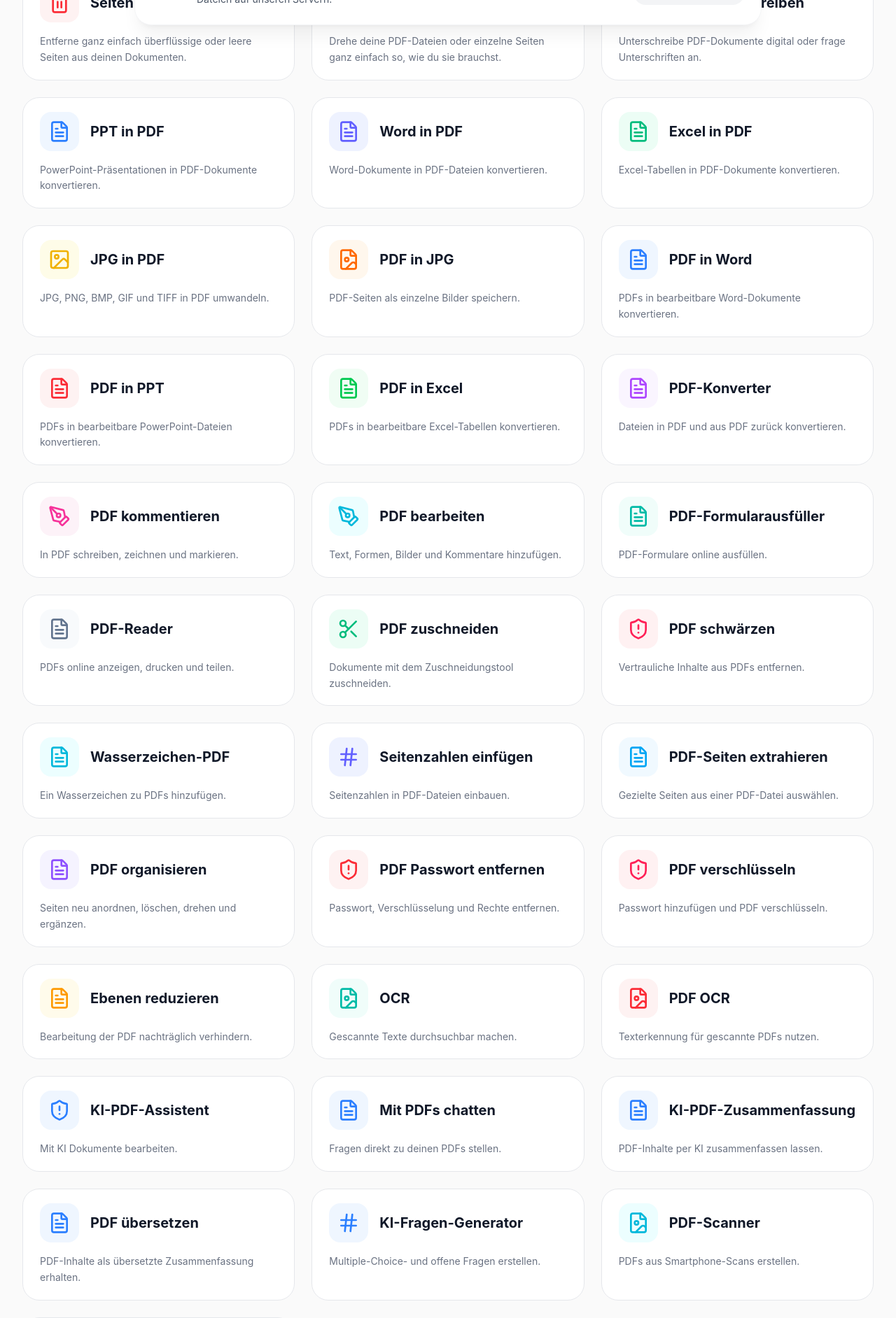
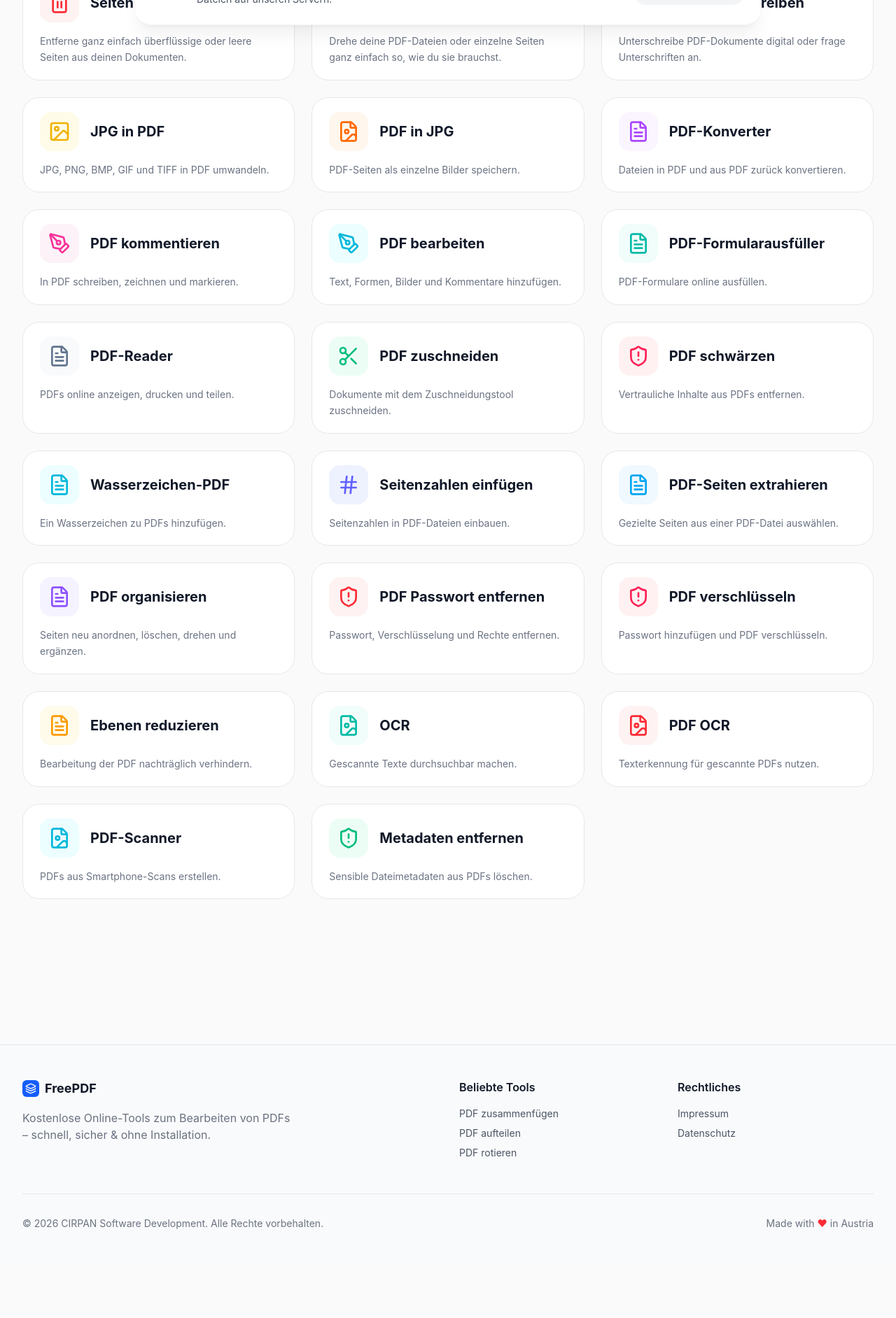
Before and after one commit to DrCirpologe/FreePDF, a React (Vite) app: page / in a window 1280 px wide. Shown: the part 740-2624 px from the top of the page at 70% size. After the commit the page ends 2547 px from the top, so only its background shows below. Built offline with nearby package versions, Linux system fonts and the light colour scheme.

Commit message:
Comment out unavailable tools across menu and routes

```diff
--- a/src/App.tsx
+++ b/src/App.tsx
@@ -33,7 +33,6 @@ const PdfOcr = lazy(() => import('./pages/tools/PdfOcr'));
 const SignPdf = lazy(() => import('./pages/tools/SignPdf'));
 const PdfScanner = lazy(() => import('./pages/tools/PdfScanner'));
 const PdfConverter = lazy(() => import('./pages/tools/PdfConverter'));
-const ToolPlaceholder = lazy(() => import('./pages/tools/ToolPlaceholder'));
 const Impressum = lazy(() => import('./pages/Impressum'));
 const Datenschutz = lazy(() => import('./pages/Datenschutz'));
 
@@ -58,10 +57,10 @@ function App() {
               path="compress"
               element={<CompressPdf />}
             />
-            <Route
+            {/* <Route
               path="ppt-to-pdf"
               element={<ToolPlaceholder title="PPT in PDF" description="PowerPoint-Präsentationen in PDF-Dokumente konvertieren." />}
-            />
+            /> */}
             <Route
               path="pdf-to-jpg"
               element={<PdfToJpg />}
@@ -70,10 +69,10 @@ function App() {
               path="pdf-to-img"
               element={<PdfToJpg />}
             />
-            <Route
+            {/* <Route
               path="word-to-pdf"
               element={<ToolPlaceholder title="Word in PDF" description="Word-Dokumente in PDF-Dateien konvertieren." />}
-            />
+            /> */}
             <Route
               path="annotate-pdf"
               element={<AnnotatePdf />}
@@ -82,10 +81,10 @@ function App() {
               path="pdf-converter"
               element={<PdfConverter />}
             />
-            <Route
+            {/* <Route
               path="pdf-to-ppt"
               element={<ToolPlaceholder title="PDF in PPT" description="PDFs in bearbeitbare PowerPoint-Präsentationen konvertieren." />}
-            />
+            /> */}
             <Route
               path="ocr"
               element={<Ocr />}
@@ -94,14 +93,14 @@ function App() {
               path="pdf-ocr"
               element={<PdfOcr />}
             />
-            <Route
+            {/* <Route
               path="excel-to-pdf"
               element={<ToolPlaceholder title="Excel in PDF" description="Excel-Tabellen in PDF-Dokumente konvertieren." />}
-            />
-            <Route
+            /> */}
+            {/* <Route
               path="pdf-to-word"
               element={<ToolPlaceholder title="PDF in Word" description="PDFs in bearbeitbare Word-Dokumente konvertieren." />}
-            />
+            /> */}
             <Route
               path="pdf-form-filler"
               element={<PdfFormFiller />}
@@ -114,10 +113,10 @@ function App() {
               path="img-to-pdf"
               element={<JpgToPdf />}
             />
-            <Route
+            {/* <Route
               path="pdf-to-excel"
               element={<ToolPlaceholder title="PDF in Excel" description="PDFs in bearbeitbare Excel-Tabellen konvertieren." />}
-            />
+            /> */}
             <Route
               path="edit-pdf"
               element={<EditPdf />}
@@ -146,26 +145,26 @@ function App() {
               path="page-numbers"
               element={<PageNumbers />}
             />
-            <Route
+            {/* <Route
               path="ai-pdf-assistant"
               element={<ToolPlaceholder title="KI-PDF-Assistent" description="Nutze unseren KI-Assistenten zur Bearbeitung deiner Dokumente." />}
-            />
-            <Route
+            /> */}
+            {/* <Route
               path="chat-with-pdf"
               element={<ToolPlaceholder title="Mit PDFs chatten" description="Chatte mit deinen PDFs und stelle ihnen alle möglichen Fragen." />}
-            />
-            <Route
+            /> */}
+            {/* <Route
               path="ai-pdf-summary"
               element={<ToolPlaceholder title="KI-PDF-Zusammenfassung" description="Lass dir deine PDF von einer KI zusammenfassen, mit der du per Chat interagieren kannst." />}
-            />
-            <Route
+            /> */}
+            {/* <Route
               path="translate-pdf"
               element={<ToolPlaceholder title="PDF übersetzen" description="Lass dir eine Zusammenfassung deines PDFs übersetzen." />}
-            />
-            <Route
+            /> */}
+            {/* <Route
               path="ai-question-generator"
               element={<ToolPlaceholder title="KI-basierter Fragen-Generator" description="Multiple-Choice-, Richtig-oder-Falsch- oder offene Testfragen erstellen." />}
-            />
+            /> */}
             <Route
               path="extract-pages"
               element={<ExtractPages />}
--- a/src/components/Layout.tsx
+++ b/src/components/Layout.tsx
@@ -37,11 +37,11 @@ const TOOL_SHEET_COLUMNS: ToolColumn[] = [
             { title: 'PDF verkleinern', path: '/compress', icon: Minimize2, tone: 'bg-red-100 text-red-800 group-hover:bg-red-800 group-hover:text-white' },
             { title: 'Konvertieren', icon: FileText, tone: '', plainText: true },
             { title: 'PDF-Konverter', path: '/pdf-converter', icon: FileText, tone: 'bg-red-100 text-red-800 group-hover:bg-red-800 group-hover:text-white' },
-            { title: 'KI PDF', icon: ShieldAlert, tone: '', plainText: true },
-            { title: 'Mit PDFs chatten', path: '/chat-with-pdf', icon: FileText, tone: 'bg-blue-100 text-blue-800 group-hover:bg-blue-800 group-hover:text-white' },
-            { title: 'KI-PDF-Zusammenfassung', path: '/ai-pdf-summary', icon: FileText, tone: 'bg-blue-100 text-blue-800 group-hover:bg-blue-800 group-hover:text-white' },
-            { title: 'PDF übersetzen', path: '/translate-pdf', icon: FileText, tone: 'bg-blue-100 text-blue-800 group-hover:bg-blue-800 group-hover:text-white' },
-            { title: 'KI-basierter Fragen-Generator', path: '/ai-question-generator', icon: Hash, tone: 'bg-blue-100 text-blue-800 group-hover:bg-blue-800 group-hover:text-white' }
+            // { title: 'KI PDF', icon: ShieldAlert, tone: '', plainText: true },
+            // { title: 'Mit PDFs chatten', path: '/chat-with-pdf', icon: FileText, tone: 'bg-blue-100 text-blue-800 group-hover:bg-blue-800 group-hover:text-white' },
+            // { title: 'KI-PDF-Zusammenfassung', path: '/ai-pdf-summary', icon: FileText, tone: 'bg-blue-100 text-blue-800 group-hover:bg-blue-800 group-hover:text-white' },
+            // { title: 'PDF übersetzen', path: '/translate-pdf', icon: FileText, tone: 'bg-blue-100 text-blue-800 group-hover:bg-blue-800 group-hover:text-white' },
+            // { title: 'KI-basierter Fragen-Generator', path: '/ai-question-generator', icon: Hash, tone: 'bg-blue-100 text-blue-800 group-hover:bg-blue-800 group-hover:text-white' }
         ]
     },
     {
@@ -72,18 +72,18 @@ const TOOL_SHEET_COLUMNS: ToolColumn[] = [
     {
         heading: 'Aus PDF konvertieren',
         items: [
-            { title: 'PDF in Word', path: '/pdf-to-word', icon: FileText, tone: 'bg-blue-100 text-blue-600 group-hover:bg-blue-600 group-hover:text-white' },
-            { title: 'PDF in Excel', path: '/pdf-to-excel', icon: FileText, tone: 'bg-emerald-100 text-emerald-600 group-hover:bg-emerald-600 group-hover:text-white' },
-            { title: 'PDF in PPT', path: '/pdf-to-ppt', icon: FileText, tone: 'bg-orange-100 text-orange-600 group-hover:bg-orange-500 group-hover:text-white' },
+            // { title: 'PDF in Word', path: '/pdf-to-word', icon: FileText, tone: 'bg-blue-100 text-blue-600 group-hover:bg-blue-600 group-hover:text-white' },
+            // { title: 'PDF in Excel', path: '/pdf-to-excel', icon: FileText, tone: 'bg-emerald-100 text-emerald-600 group-hover:bg-emerald-600 group-hover:text-white' },
+            // { title: 'PDF in PPT', path: '/pdf-to-ppt', icon: FileText, tone: 'bg-orange-100 text-orange-600 group-hover:bg-orange-500 group-hover:text-white' },
             { title: 'PDF in JPG', path: '/pdf-to-jpg', icon: FileImage, tone: 'bg-yellow-100 text-yellow-600 group-hover:bg-yellow-500 group-hover:text-white' }
         ]
     },
     {
         heading: 'Zu PDF konvertieren',
         items: [
-            { title: 'Word in PDF', path: '/word-to-pdf', icon: FileText, tone: 'bg-blue-100 text-blue-600 group-hover:bg-blue-600 group-hover:text-white' },
-            { title: 'Excel in PDF', path: '/excel-to-pdf', icon: FileText, tone: 'bg-emerald-100 text-emerald-600 group-hover:bg-emerald-600 group-hover:text-white' },
-            { title: 'PPT in PDF', path: '/ppt-to-pdf', icon: FileText, tone: 'bg-orange-100 text-orange-600 group-hover:bg-orange-500 group-hover:text-white' },
+            // { title: 'Word in PDF', path: '/word-to-pdf', icon: FileText, tone: 'bg-blue-100 text-blue-600 group-hover:bg-blue-600 group-hover:text-white' },
+            // { title: 'Excel in PDF', path: '/excel-to-pdf', icon: FileText, tone: 'bg-emerald-100 text-emerald-600 group-hover:bg-emerald-600 group-hover:text-white' },
+            // { title: 'PPT in PDF', path: '/ppt-to-pdf', icon: FileText, tone: 'bg-orange-100 text-orange-600 group-hover:bg-orange-500 group-hover:text-white' },
             { title: 'JPG in PDF', path: '/jpg-to-pdf', icon: Image, tone: 'bg-yellow-100 text-yellow-700 group-hover:bg-yellow-600 group-hover:text-white' },
             { title: 'PDF OCR', path: '/pdf-ocr', icon: FileImage, tone: 'bg-red-100 text-red-700 group-hover:bg-red-600 group-hover:text-white' }
         ]
@@ -182,7 +182,7 @@ export default function Layout() {
                             <Link to="/merge" className="text-sm font-medium text-gray-600 hover:text-blue-600 transition-colors">Zusammenführen</Link>
                             <Link to="/edit-pdf" className="text-sm font-medium text-gray-600 hover:text-blue-600 transition-colors">Bearbeiten</Link>
                             <Link to="/sign" className="text-sm font-medium text-gray-600 hover:text-blue-600 transition-colors">Unterschreiben</Link>
-                            <Link to="/ai-pdf-assistant" className="text-sm font-medium text-gray-600 hover:text-blue-600 transition-colors">KI PDF</Link>
+                            {/* <Link to="/ai-pdf-assistant" className="text-sm font-medium text-gray-600 hover:text-blue-600 transition-colors">KI PDF</Link> */}
                         </nav>
                     </div>
 
--- a/src/pages/Startseite.tsx
+++ b/src/pages/Startseite.tsx
@@ -1,15 +1,15 @@
 import { Link } from 'react-router-dom';
-import { FileText, Combine, Image, PenTool, Scissors, Minimize2 } from 'lucide-react';
+import { Combine, Image, PenTool, Scissors, Minimize2 } from 'lucide-react';
 
 const POPULAR_TOOLS = [
-    {
-        path: '/pdf-to-word',
-        title: 'PDF in Word',
-        description: 'PDF-Dateien in bearbeitbare Word-Dokumente umwandeln.',
-        icon: <FileText className="w-8 h-8 text-blue-500" />,
-        color: 'bg-blue-50',
-        emoji: '📄'
-    },
+    // {
+    //     path: '/pdf-to-word',
+    //     title: 'PDF in Word',
+    //     description: 'PDF-Dateien in bearbeitbare Word-Dokumente umwandeln.',
+    //     icon: <FileText className="w-8 h-8 text-blue-500" />,
+    //     color: 'bg-blue-50',
+    //     emoji: '📄'
+    // },
     {
         path: '/merge',
         title: 'PDFs zusammenfügen',
```
Also changed, not shown: src/pages/Home.tsx (+11 -11 lines).
